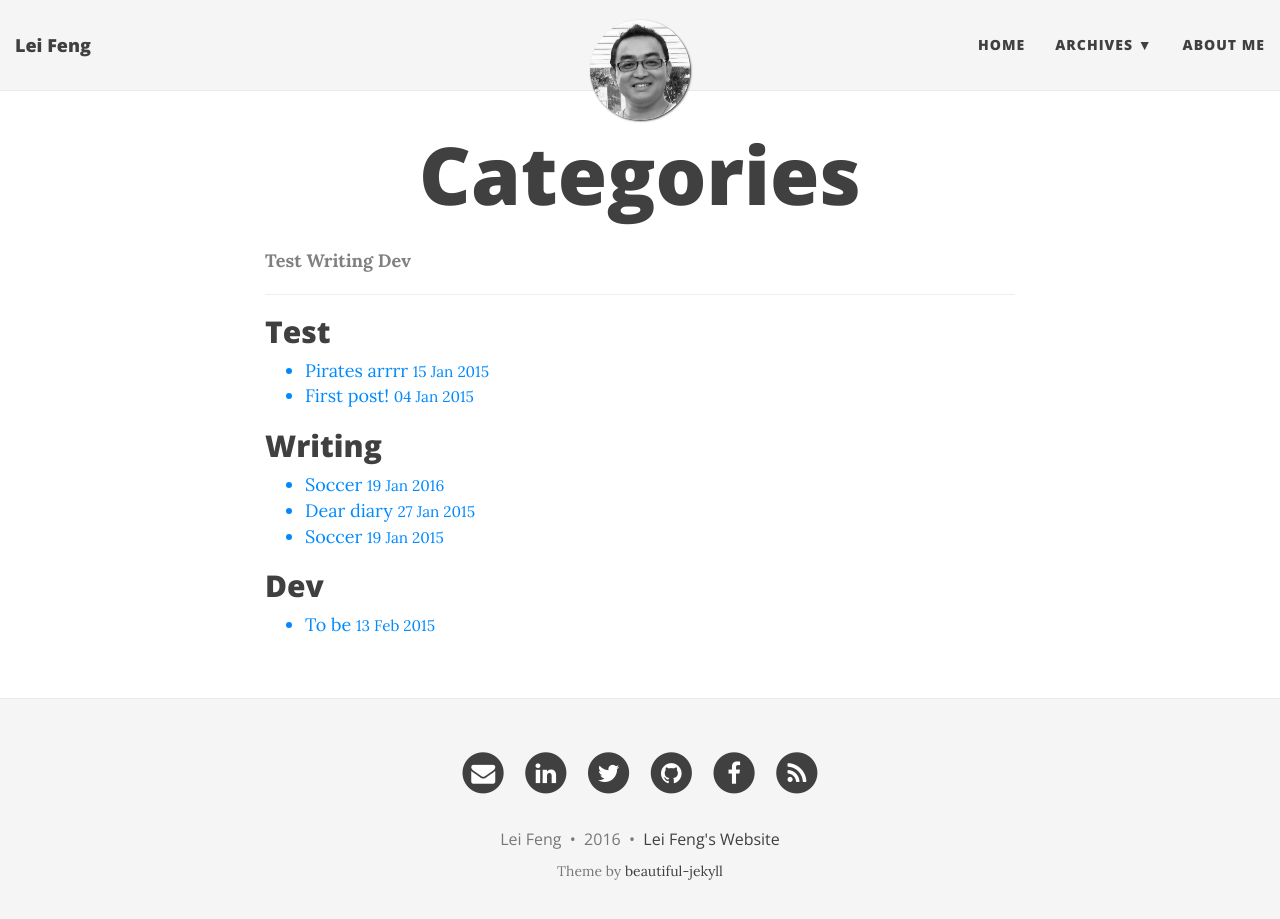
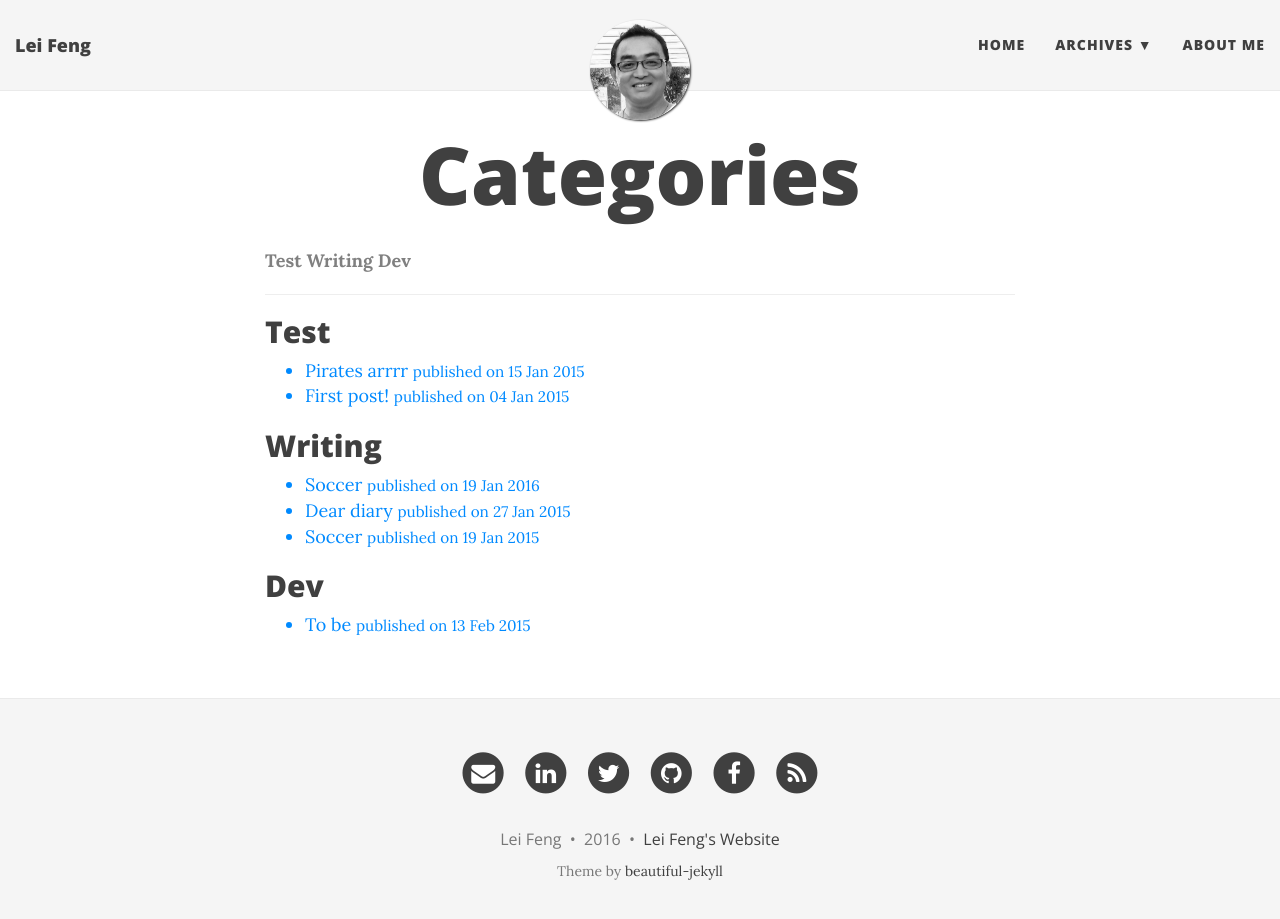
Before and after one commit to stonefl/stonefl.github.io, a Jekyll site: the page built from archives/categories.html, in a window 1280 px wide and 932 px high. Shown: the top 919 px of the window. Built offline with Jekyll 4.4.1, drawn with Linux system fonts in a browser that asks for light colours; nearby versions of some CDN libraries.

Commit message:
Update categories.html

```diff
--- a/archives/categories.html
+++ b/archives/categories.html
@@ -18,7 +18,7 @@
         <a class="post-title" href="{{ site.baseurl }}{{ post.url }}">
       <li>
         {{ post.title }}
-      <small class="post-date">{{ post.date | date_to_string }}</small>
+      <small class="post-date"> published on {{ post.date | date_to_string }}</small>
       </li>
       </a>
       {% endfor %}
```
